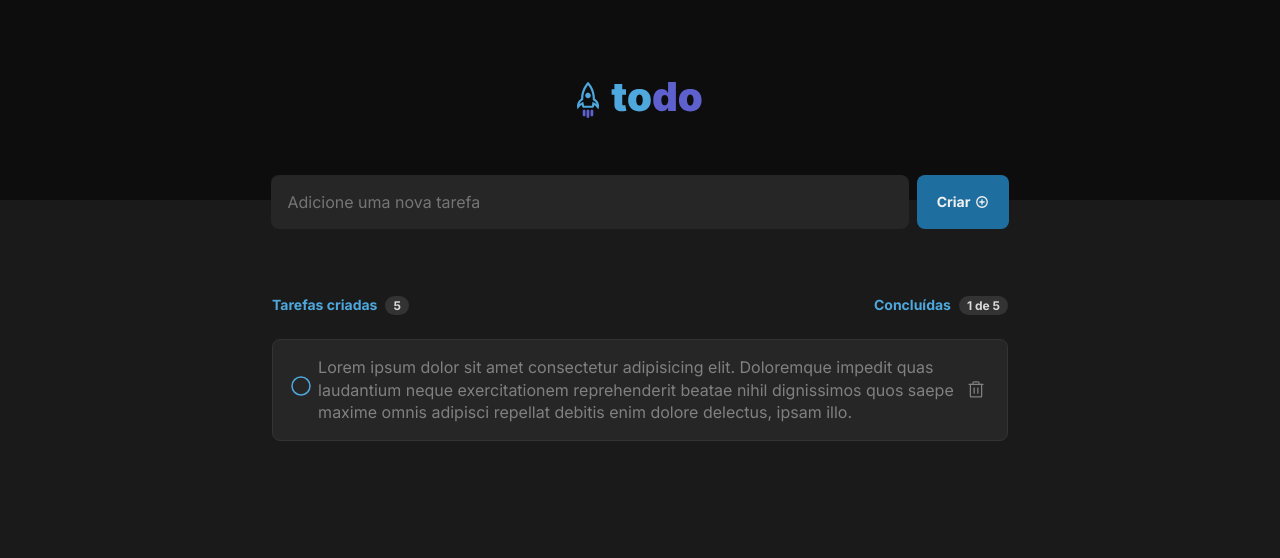
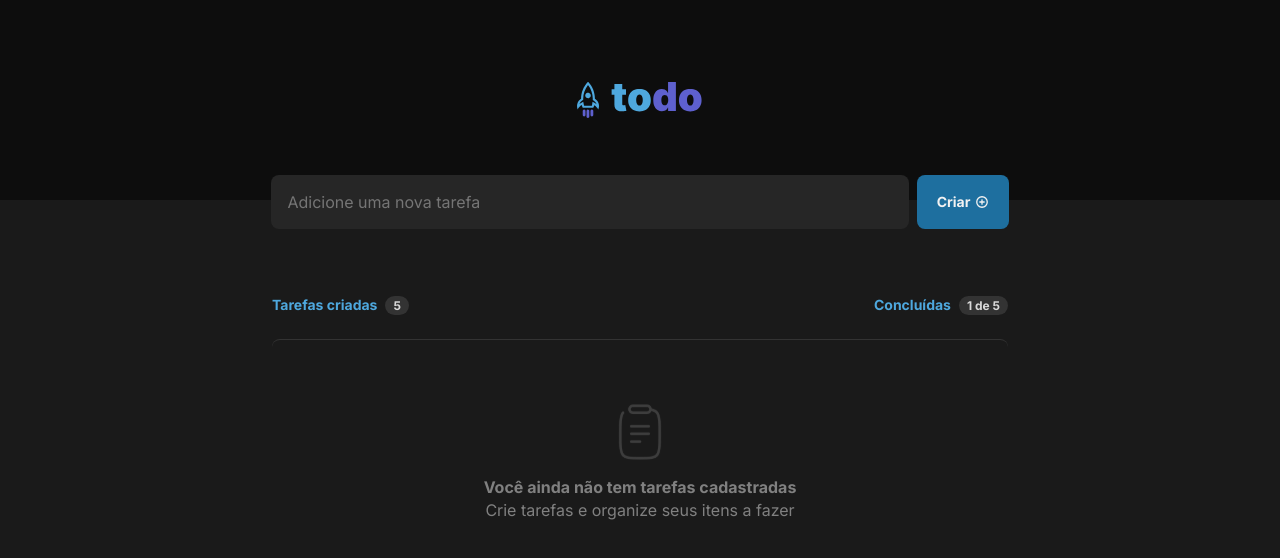
Before and after one commit to anacnogueira/iginite-reactjs-desafio-1, a React (Vite) app: page / in a window 1280 px wide. Shown: the top 558 px of the page. Built offline with nearby package versions, Linux system fonts and the light colour scheme.

Commit message:
Componente de lista vazia

```diff
--- /dev/null
+++ b/src/components/EmptyList.module.css
@@ -0,0 +1,19 @@
+.emptyList {
+  border-top: 1px solid var(--gray-400);
+  border-radius: 8px;
+  height: 15.25rem;
+  display: flex;
+  padding-top: 4rem;
+  flex-direction: column;
+  align-items: center;
+}
+
+.emptyList strong {
+  color: var(--gray-300);
+  font-size: 1rem;
+  margin-top: 1rem;
+}
+
+.emptyList img {
+  width: 3.5rem;
+}
--- /dev/null
+++ b/src/components/EmptyList.tsx
@@ -0,0 +1,13 @@
+import { ClipboardText } from "phosphor-react";
+import styles from "./EmptyList.module.css";
+import clipboard from "../assets/clipboard.svg";
+
+export function EmptyList() {
+  return (
+    <div className={styles.emptyList}>
+      <img src={clipboard} alt="" />
+      <strong>Você ainda não tem tarefas cadastradas</strong>
+      <span>Crie tarefas e organize seus itens a fazer</span>
+    </div>
+  );
+}
--- a/src/components/List.tsx
+++ b/src/components/List.tsx
@@ -1,3 +1,4 @@
+import { EmptyList } from "./EmptyList";
 import styles from "./List.module.css";
 import { Task } from "./Task";
 
@@ -15,7 +16,8 @@
         </div>
       </header>
       <div className={styles.tasks}>
-        <Task />
+        <EmptyList />
+        {/* <Task /> */}
       </div>
     </div>
   );
```
Also changed, not shown: src/assets/clipboard.svg (added).
